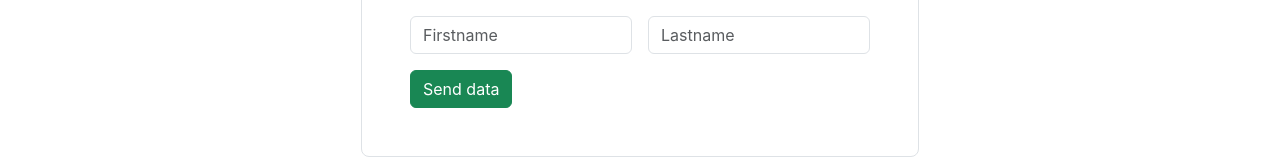
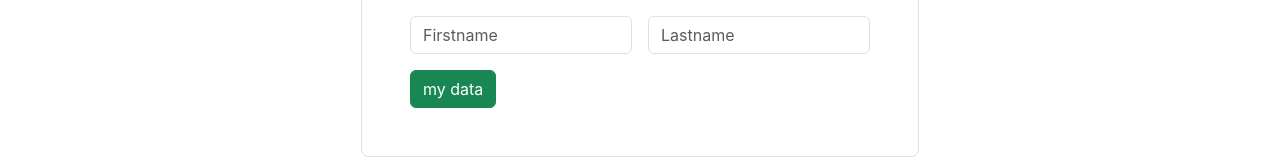
Before and after one commit to AkobirCoder/ReactJS-tutorial, a React (Create React App) app in the folder react-hooks-tutorial-app/: page / in a window 1280 px wide. Shown: the part 3480-3640 px from the top of the page. Built offline with nearby package versions, Linux system fonts and the light colour scheme.

Commit message:
./react-hooks-tutorial-app/src/components/state-management/SimpleStateManagement.jsx was updated

```diff
--- a/react-hooks-tutorial-app/src/components/state-management/SimpleStateManagement.jsx
+++ b/react-hooks-tutorial-app/src/components/state-management/SimpleStateManagement.jsx
@@ -1,4 +1,8 @@
 import useInputValidation from "./custom-hook/UseInputValidation";
+
+const MyButton = ({children}) => {
+    return <button className="mt-3 btn btn-success">{children}</button>
+}
 
 const SimpleStateManagement = () => {
     const firstName = useInputValidation('');
@@ -28,7 +32,8 @@ const SimpleStateManagement = () => {
                         onChange={lastName.onChange}
                     />
                 </div>
-                <button className="mt-3 btn btn-success">Send data</button>
+                <MyButton>my data</MyButton>
+                {/* <MyButton>Salom</MyButton> */}
             </div>
             <hr />
         </div>
```
